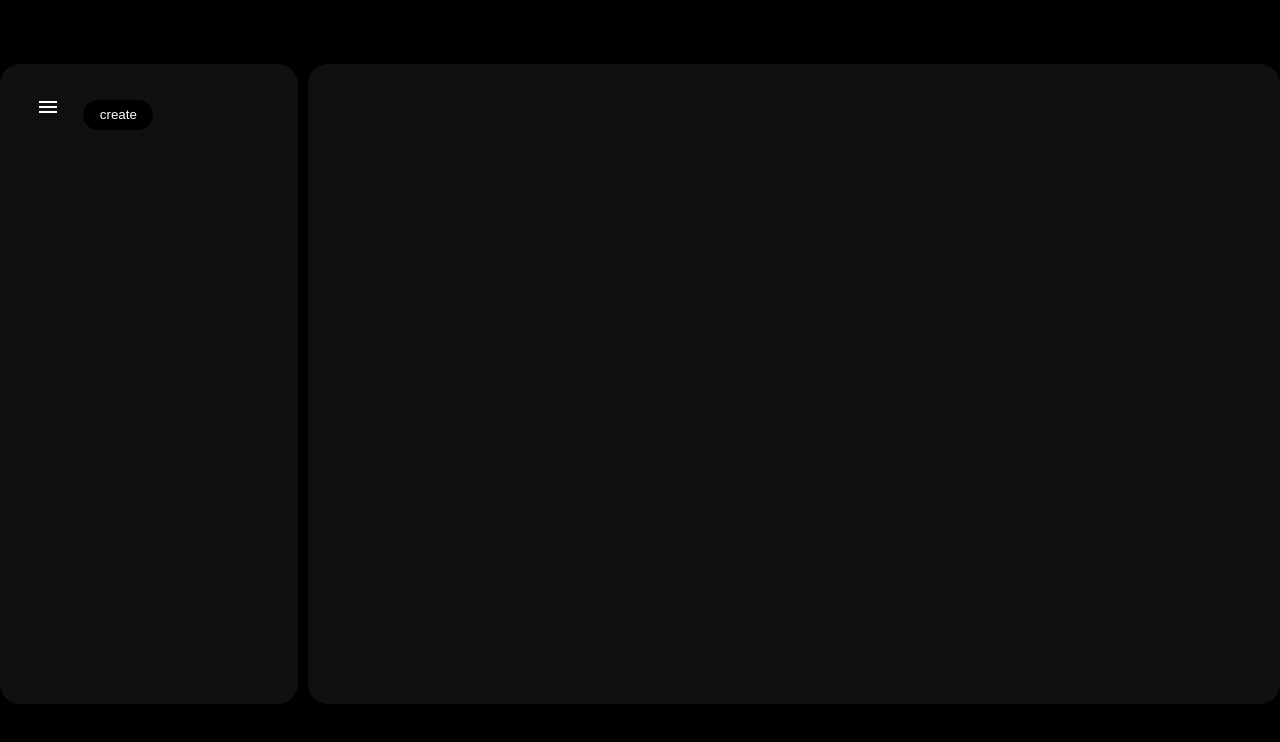
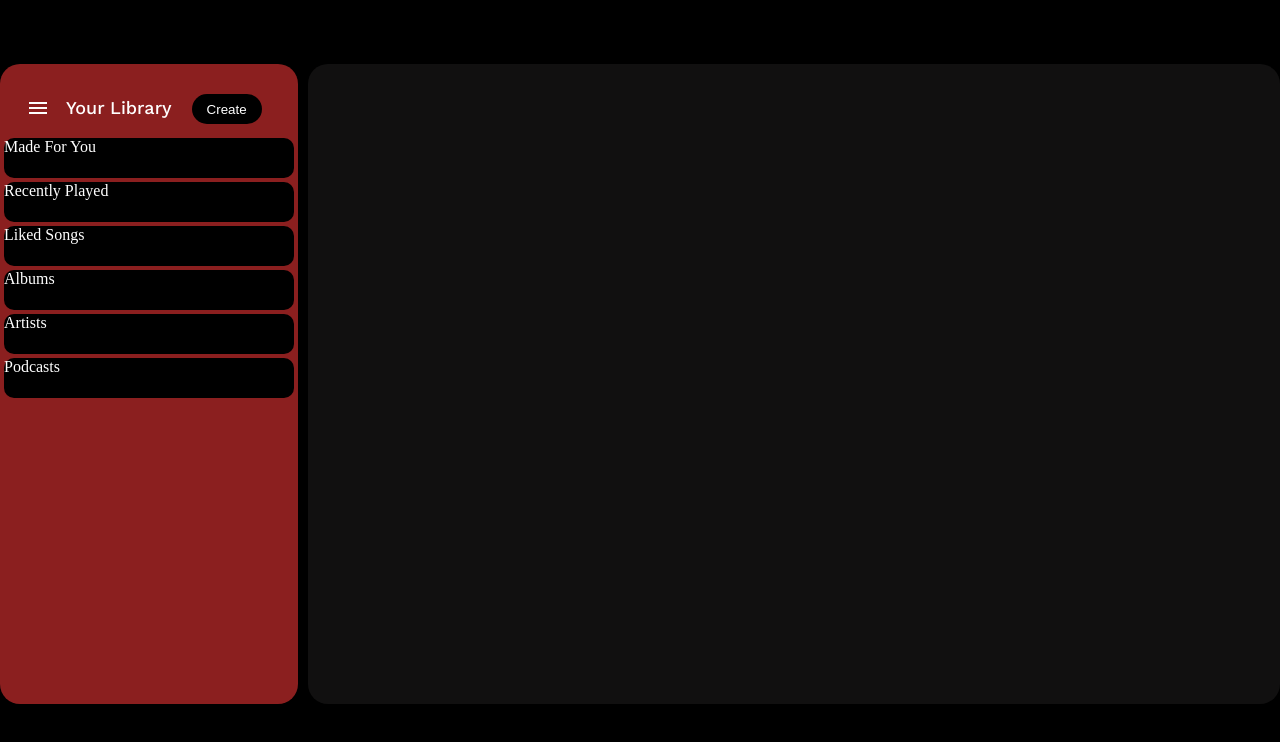
Before and after one commit to aashritha99/spotify-clone, a plain HTML site: page index.html in a window 1280 px wide. Drawn offline with nearby package versions, Linux system fonts and the light colour scheme.

Commit message:
Enhance sidebar layout and styling with new options and improved button design

```diff
--- a/index.html
+++ b/index.html
@@ -17,13 +17,20 @@
       <div class="side-bar" id="side-bar">
         <div class="side-bar-options">
           <div class="side-heading">
-          <button id="toggle-button" class="toggle-button" >
-            <span class="material-symbols-outlined google-icon">
-                  menu
-            </span>
-          </button>
-          <button class="create-btn"> create</button>
-          <div class="option"></div>
+              <button id="toggle-button" class="toggle-button" >
+                  <span class="material-symbols-outlined google-icon">
+                  menu</span>
+              </button>
+          <div class="library">Your Library</div>
+          <button class="create-btn">Create</button>
+          </div>
+          <div class="options-list">
+            <div class="option-item">Made For You</div>
+            <div class="option-item">Recently Played</div>
+            <div class="option-item">Liked Songs</div>
+            <div class="option-item">Albums</div>
+            <div class="option-item">Artists</div>
+            <div class="option-item">Podcasts</div>
           </div>
         </div>
       </div>
--- a/styles.css
+++ b/styles.css
@@ -10,7 +10,7 @@ body{
     height:80vh;
     width:300px;
     border:2px;
-    background-color: #111010;
+    background-color: #8b1f1f;
     border-radius: 20px;
 }
 .side-bar.collapse{
@@ -19,6 +19,8 @@ body{
 }
 .side-bar-options{
     color:white;
+    display:flex;
+    flex-direction: column;
 
 }
 .top-navbar{
@@ -48,9 +50,6 @@ button{
   background: none;
     border: none;
 }
-.toggle-button{
- margin:10px;
-}
 .google-icon {
   color: #ffffff;
   font-size:30px;
@@ -62,7 +61,15 @@ button{
     font-size: 24px;
     margin-left: 20px;
     margin-top: 20px;
-    display:inline-block;
+    display:flex;
+    flex-direction: row;
+    align-items: center;
+    overflow: hidden;
+    gap: 10px;
+
+}
+.collapse .side-heading{
+   flex-wrap: wrap;
 }
 .create-btn{
     background-color: #000000;
@@ -72,5 +79,30 @@ height:30px;
 border-radius: 20px;
 align-items: center;
 justify-content: center;
+margin:10px;
+}
+.collapse .create-btn{
+    display:none;
+}
 
+.create-btn:hover{
+    background-color: #232323;
+    cursor: pointer;
 }
+.library{
+    color:white;
+    font-family: 'Work Sans', sans-serif;
+    font-weight: 500;
+    font-size: 18px;
+    padding-bottom: 4px;
+}
+.side-bar.collapse .library{
+    display:none;
+}
+.option-item{
+    height:40px;
+    display:flex;
+    background-color: black;
+    margin:4px;
+    border-radius: 10px;
+}
```
